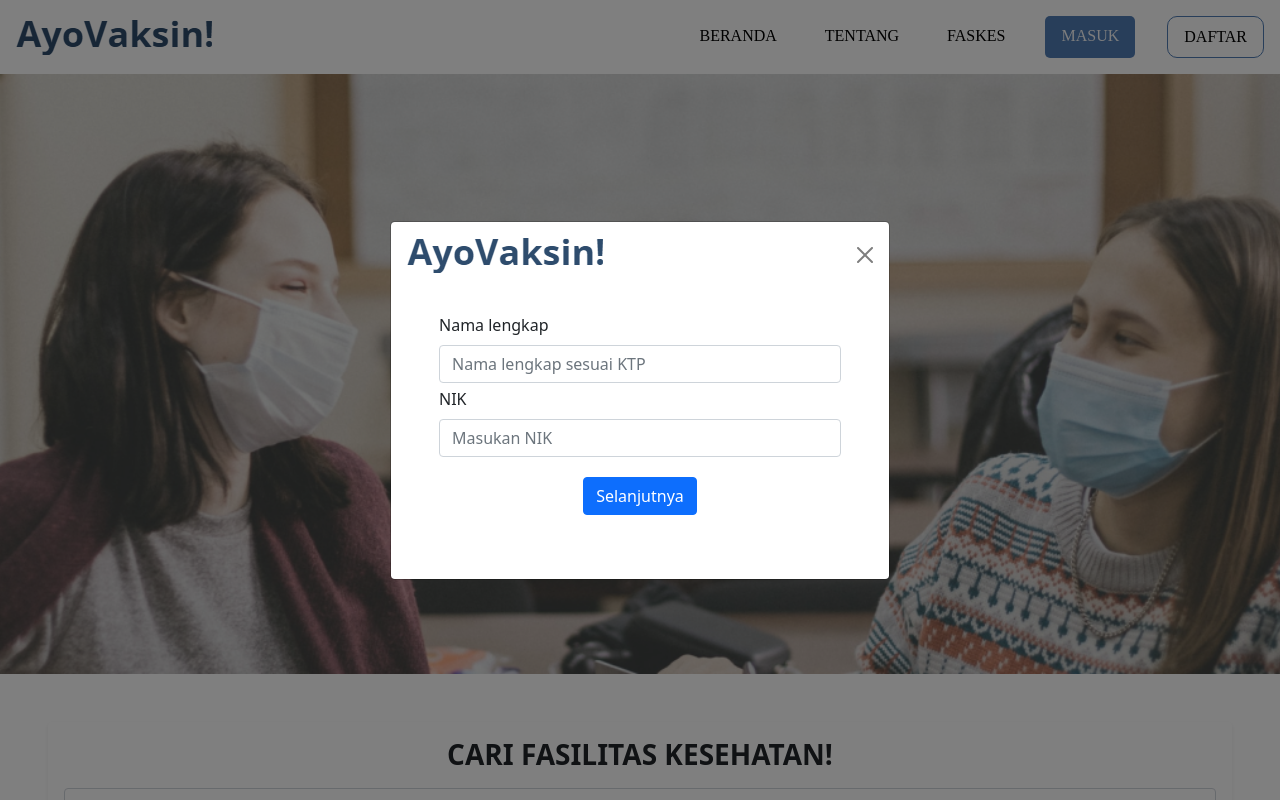
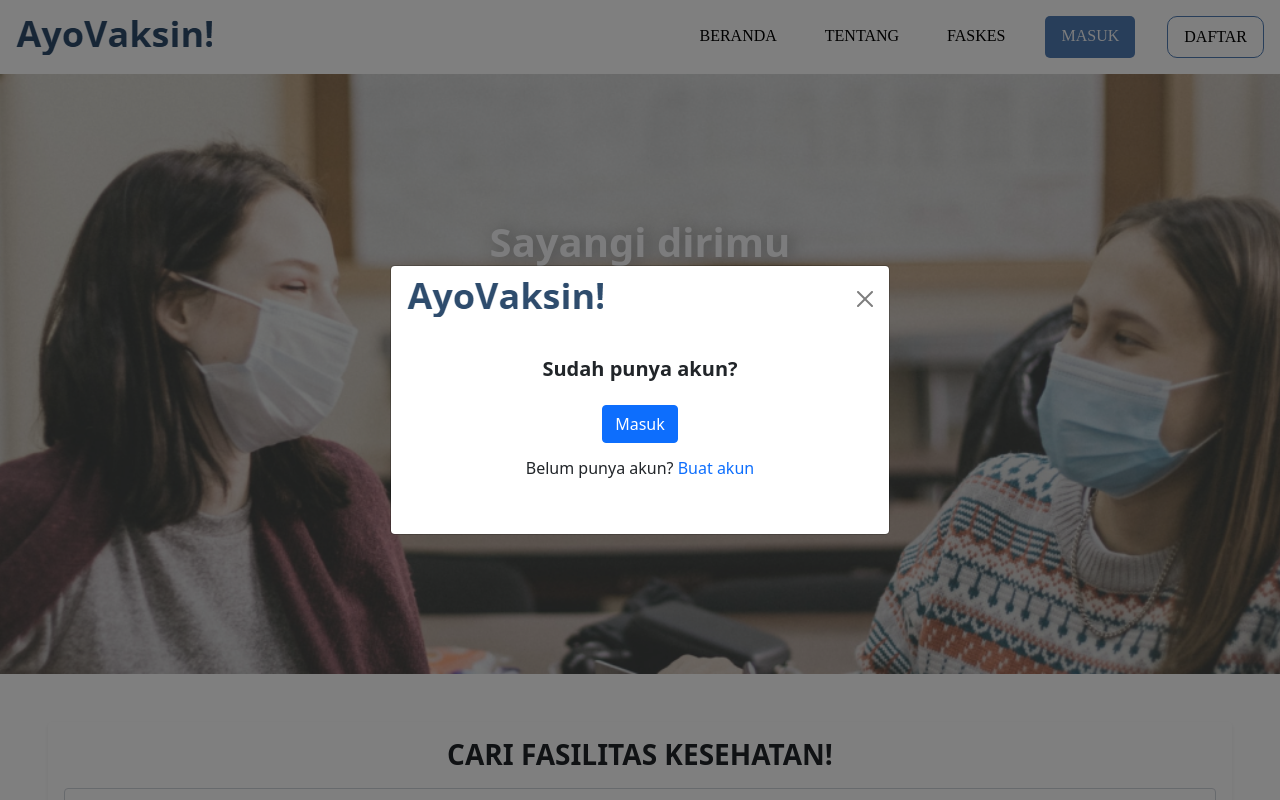
Before and after one commit to bimanugrahaa/vaccine-booking-system-frontend, a React (Create React App) app: page / in a window 1280 px wide. Both pictures are taken after a click on the button "DAFTAR VAKSINASI SEKARANG!". Shown: the top 800 px of the page. Built offline with nearby package versions, Linux system fonts and the light colour scheme.

Commit message:
Update modalAuth
Update modalAuth on homepage.

```diff
--- a/src/users/components/header.jsx
+++ b/src/users/components/header.jsx
@@ -21,6 +21,7 @@ export default function Header() {
     const logout = () => {
         const logout = deleteMySession()
         dispatch(logout)
+        window.location.reload()
     }
 
     useEffect(() => {
--- a/src/users/components/hero.jsx
+++ b/src/users/components/hero.jsx
@@ -1,12 +1,25 @@
-import { useState } from "react";
+import { useEffect, useState } from "react";
 import "../css/hero.css"
 import "../css/base.css"
+import { useDispatch, useSelector } from 'react-redux';
+import IsAuth from '../../utils/isAuth.js'
 import ModalAuth from "./modalAuth";
 import ModalCheckStatus from "./modalCheckStatus"
 
 export default function Hero() {
 
+    const mySession = useSelector((state) => state.mySession.mySession)
+    const [auth, getAuth] = useState(false)
     const [show, setShow] = useState(false);
+
+    /* Check if user is logged in */
+    const authCheck = () => {
+        getAuth(IsAuth(mySession))
+    }
+
+    useEffect(() => {
+        authCheck()
+    })
 
     return (
         <>
@@ -15,7 +28,7 @@ export default function Hero() {
                 <h1 class="fw-bold text-light hero-text">Sayangi dirimu</h1>
                 <h1 class="fw-bold text-light hero-text">Sayangi sekitarmu</h1>
                 <button type="button" class="btn btn-primary primary-color text-uppercase m-5" onClick={() => setShow(!show)} data-bs-toggle="modal" data-bs-target="#exampleModal">Daftar vaksinasi sekarang!</button>
-                {!show? <ModalCheckStatus/>:""}
+                {!show ? auth ? <ModalCheckStatus/> : <ModalAuth/> : "" }
             </div>
             <div class="product-device shadow-sm d-none d-md-block"></div>
             <div class="product-device product-device-2 shadow-sm d-none d-md-block"></div>
--- a/src/users/components/modalAuth.jsx
+++ b/src/users/components/modalAuth.jsx
@@ -1,4 +1,6 @@
+import { Link } from "react-router-dom"
 import logo from "../../assets/Logo.png"
+import '../css/base.css'
 
 export default function ModalAuth() {
 
@@ -13,8 +15,8 @@ export default function ModalAuth() {
             </div>
             <div class="modal-body text-center p-5 pt-4">
                 <h5 className="fw-bold">Sudah punya akun?</h5>
-                <button className="btn btn-primary my-3">Masuk</button>
-                <h6 className='text-center'>Belum punya akun? <a href='#'>Buat akun</a></h6>
+                <button className="btn btn-primary my-3"><Link to="/masuk" className="text-white text-decoration-none">Masuk</Link></button>
+                <h6 className='text-center'>Belum punya akun? <Link to="/daftar" className="text-decoration-none">Buat akun</Link></h6>
             </div>
             </div>
         </div>
--- a/src/users/css/base.css
+++ b/src/users/css/base.css
@@ -26,6 +26,14 @@
     background-color: #517DB5;
 }
 
+.text-black {
+    color: black;
+}
+
+.text-white {
+    color: white;
+}
+
 .font-signika {
     font-family: Signika;
 }
--- a/src/users/pages/register.jsx
+++ b/src/users/pages/register.jsx
@@ -4,7 +4,6 @@ import { Link, useNavigate } from 'react-router-dom';
 import IsAuth from '../../utils/isAuth.js'
 import { useSelector } from 'react-redux';
 import logo from '../../assets/Logo.png'
-import login_img from '../../assets/vaccine-one.png'
 
 export default function Register() {
 
```
